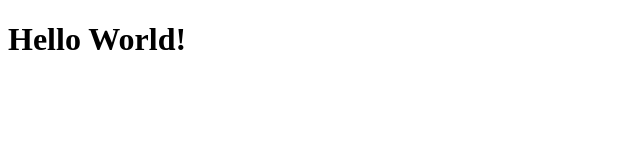
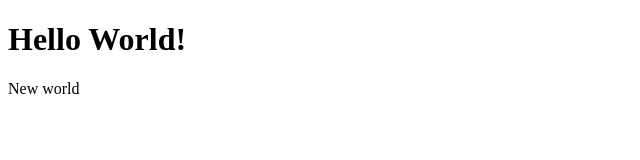
Before and after one commit to SahilDeshm/My-project, a plain HTML site: page index.html in a window 1280 px wide. Shown: the full height of the page, 0-640 px from the left. Drawn offline with Linux system fonts and the light colour scheme.

Commit message:
Update index.html

```diff
--- a/index.html
+++ b/index.html
@@ -7,5 +7,6 @@
 </head>
 <body>
     <h1>Hello World!</h1>
+    <p>New world</p>
 </body>
 </html>
```
